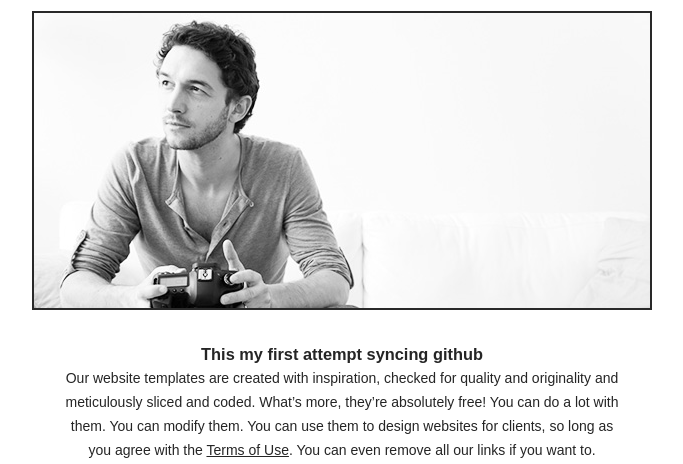
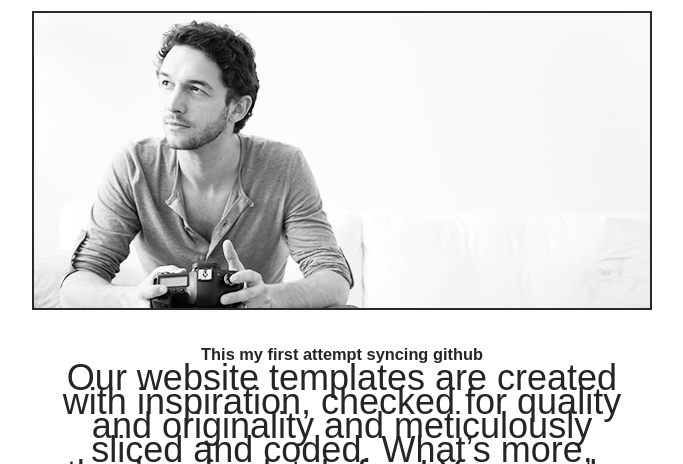
Before and after one commit to permgenius/I-dream-of-synths, a plain HTML site: page about.html in a window 1280 px wide. Shown: the part 336-800 px from the top of the page, without its empty margins (298-981 px from the left). Drawn offline with Linux system fonts and the light colour scheme.

Commit message:
This is my second attempt

```diff
--- a/about.html
+++ b/about.html
@@ -38,7 +38,7 @@
 			<img src="images/photographer.jpg" alt="">
 			<div class="article">
 				<h3>This my first attempt syncing github</h3>
-				<p>
+				<p style= "font-size: 36px;">
 					Our website templates are created with inspiration, checked for quality and originality and meticulously sliced and coded. What’s more, they’re absolutely free! You can do a lot with them. You can modify them. You can use them to design websites for clients, so long as you agree with the <a href="http://www.freewebsitetemplates.com/about/terms/">Terms of Use</a>. You can even remove all our links if you want to.
 				</p>
 				<h3>We Have More Templates for You</h3>
```
